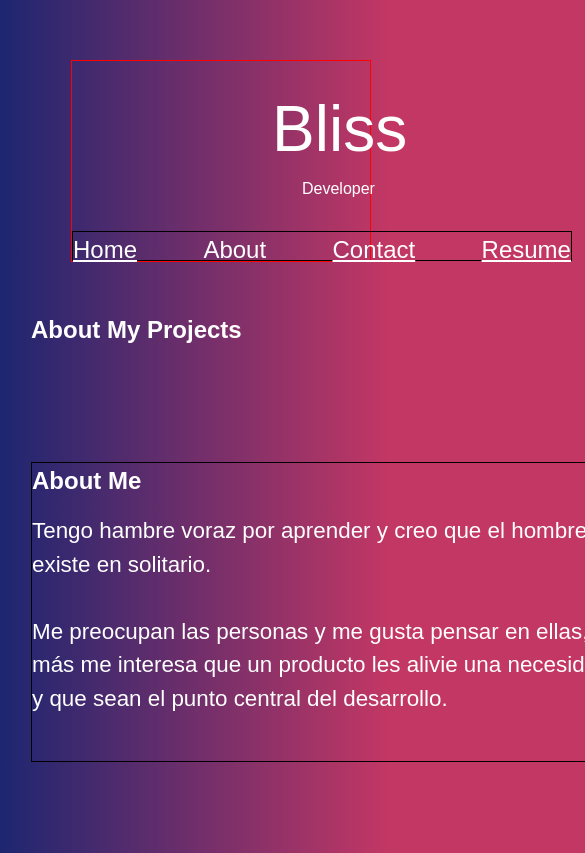
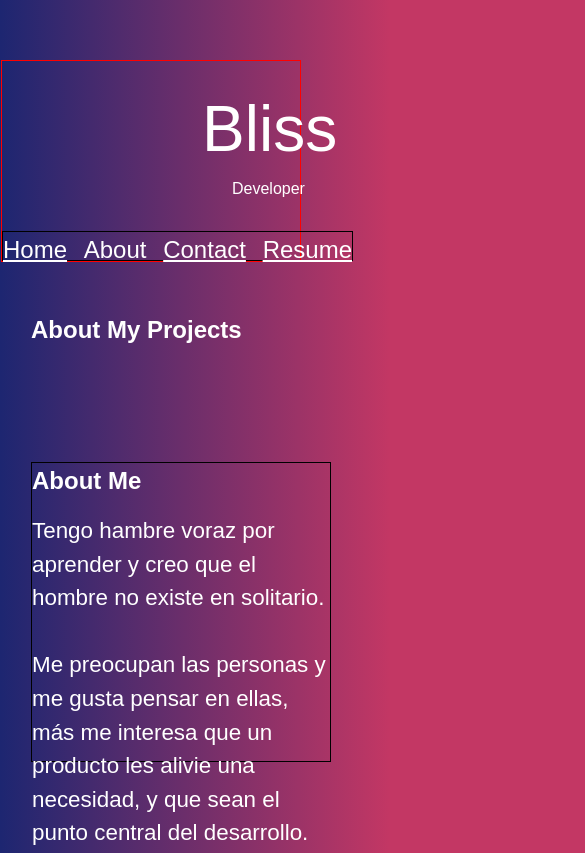
Before and after one commit to Blisse1/portfolio, a plain HTML site: page views/about.html in a window 390 px wide. Shown: the top 853 px of the page, 585 px wide, since content can reach past the window. Drawn offline with Linux system fonts and the light colour scheme.

Commit message:
second mobile test

```diff
--- a/styles/about-styles.css
+++ b/styles/about-styles.css
@@ -32,9 +32,6 @@ nav {
 /* General Styles */
 body {
     color: white;
-    height: 100vh;
-    width: 100vw;
-    overflow: hidden;
     margin: 21px;
     background: #C33764;  /* fallback for old browsers */
     background-image: -webkit-linear-gradient(to right, #1D2671, #C33764);  /* Chrome 10-25, Safari 5.1-6 */
@@ -127,3 +124,14 @@ p {
      height: 300px;
  }
 }
+@media (max-width: 390px){
+   ul {
+       width: 90vw;
+   }
+   nav {
+       margin-left: -20px;
+   }
+   .about-me, .tech-stack {
+       width: 300px;
+   }
+}
```
